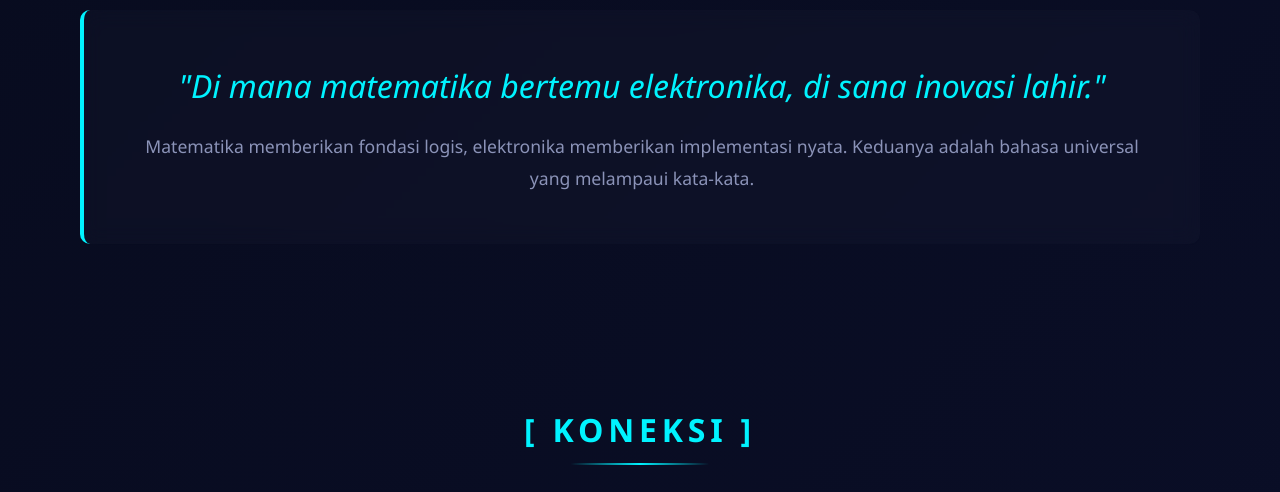
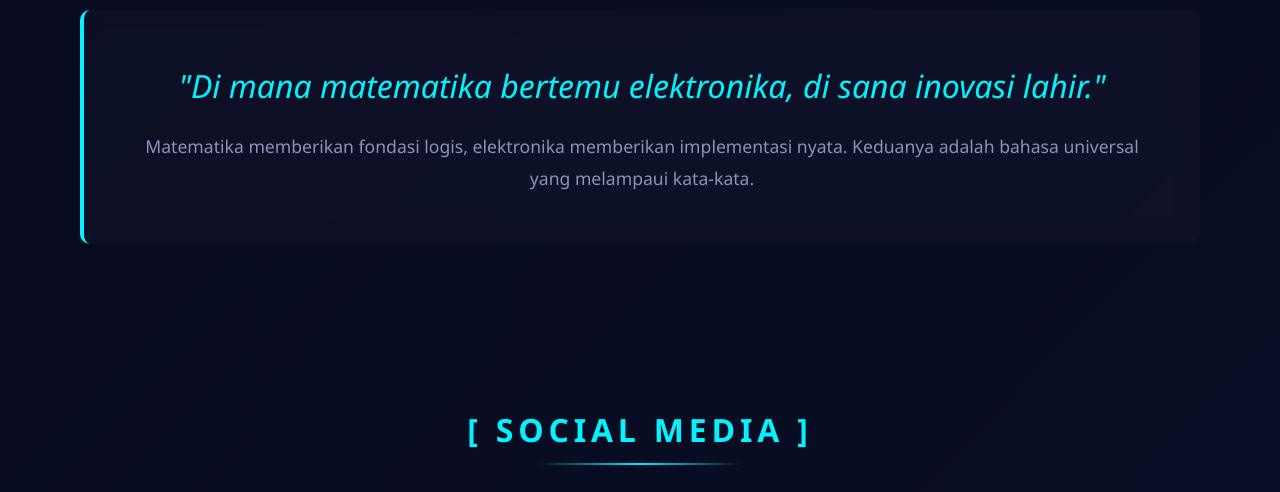
Before and after one commit to Ronis-bit/Portofolio, a plain HTML site: page index.html in a window 1280 px wide. Shown: the part 3193-3685 px from the top of the page. Drawn offline with Linux system fonts and the light colour scheme.

Commit message:
Update index.html

```diff
--- a/index.html
+++ b/index.html
@@ -213,7 +213,7 @@
 
       <section class="contact">
         <div class="section-header">
-          <h2>[ KONEKSI ]</h2>
+          <h2>[ SOCIAL MEDIA ]</h2>
         </div>
         <div class="contact-grid">
           <a href="mailto:muhammadtabroni13@gmail.com" class="contact-btn">
```
